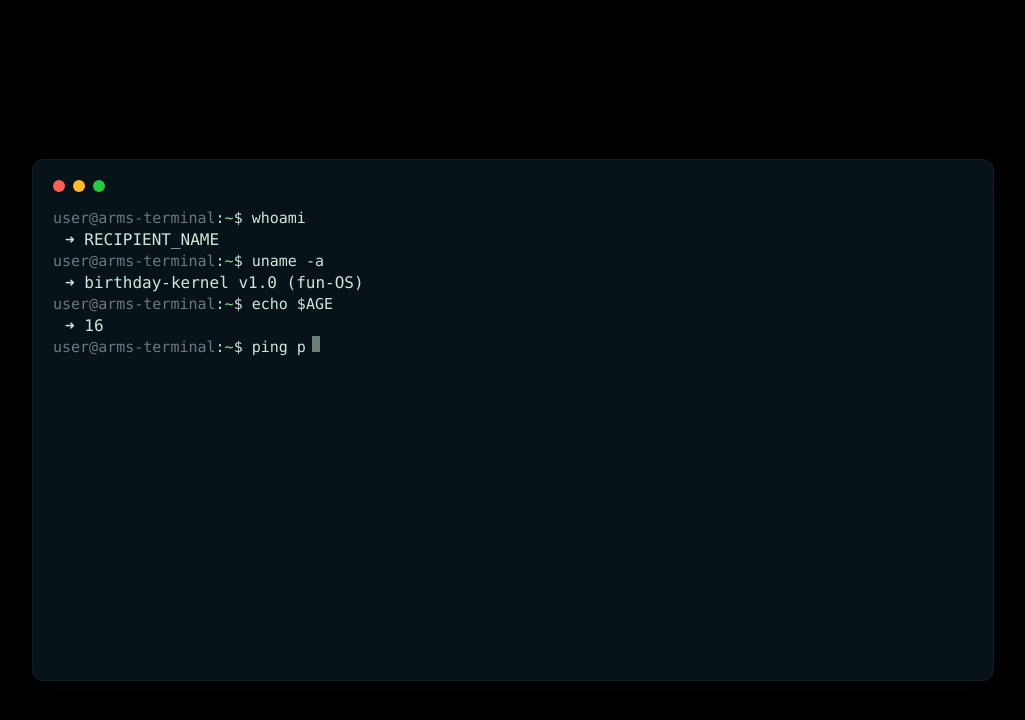
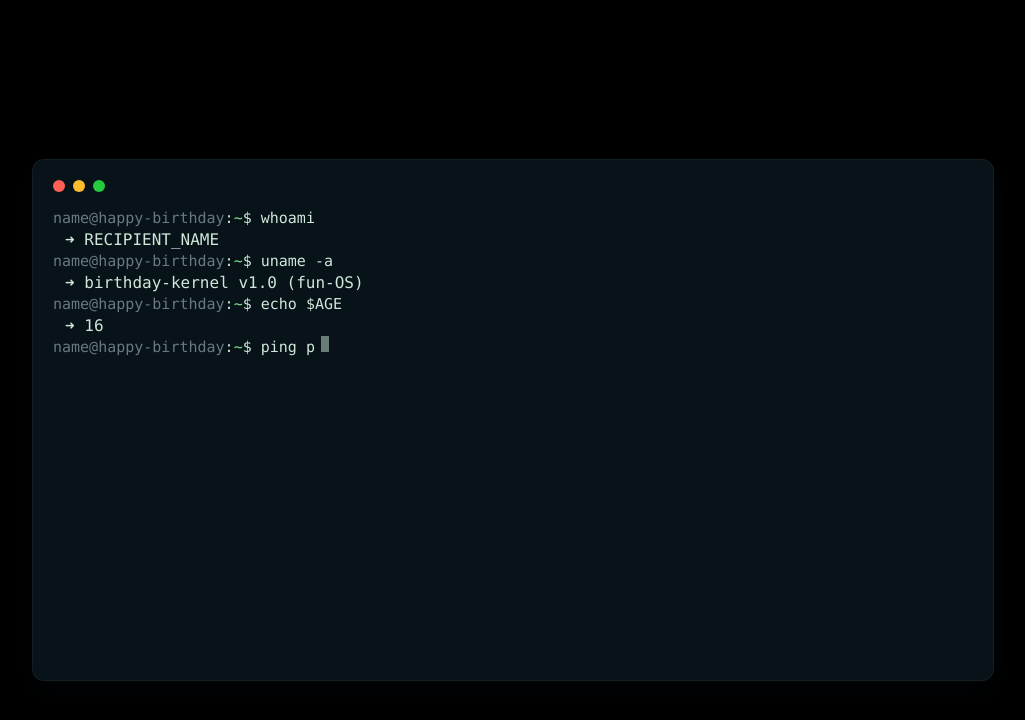
Before and after one commit to CNonthapan/Happy-Birthday-, a plain HTML site: page index.html in a window 1280 px wide. Shown: the whole page, without its empty margins (127-1152 px from the left). Drawn offline with Linux system fonts and the light colour scheme.

Commit message:
Update index.html

```diff
--- a/index.html
+++ b/index.html
@@ -150,7 +150,7 @@
       line.className = 'line';
       const cmdSpan = document.createElement('span');
       cmdSpan.className = 'cmd';
-      line.innerHTML = `<span class="prompt">user@arms-terminal</span>:<span class="user">~</span>$ `;
+      line.innerHTML = `<span class="prompt">name@happy-birthday</span>:<span class="user">~</span>$ `;
       line.appendChild(cmdSpan);
       output.appendChild(line);
       scrollToBottom();
```
